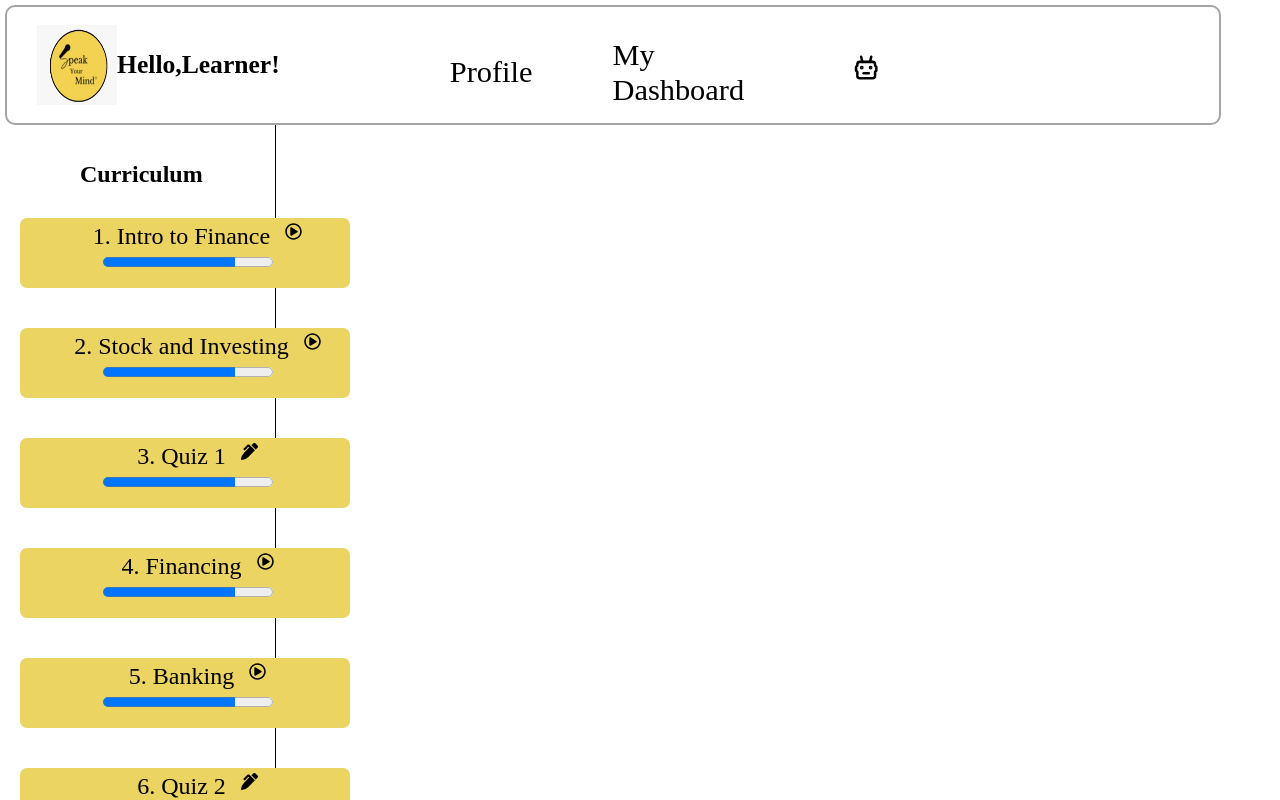
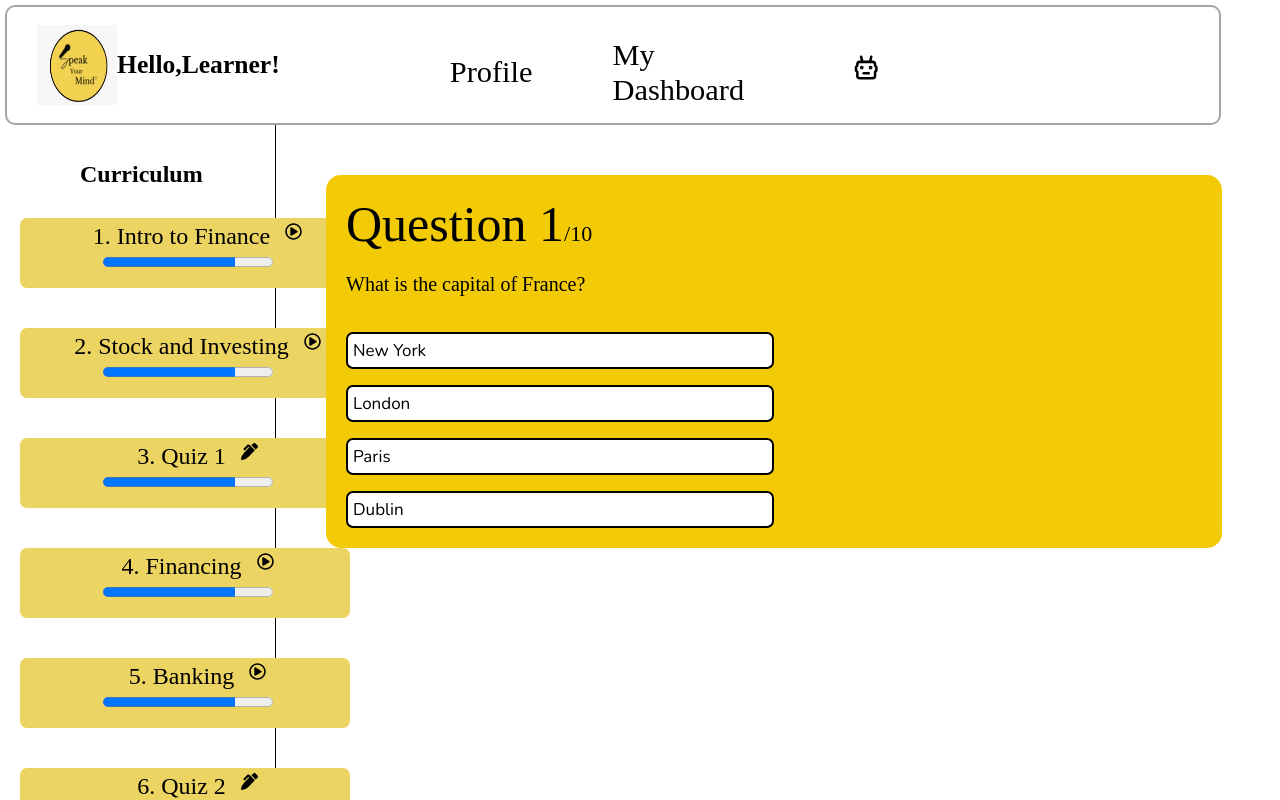
Before and after one commit to sym-edu/XP-UI, a React (Create React App) app: page /quiz in a window 1280 px wide. Shown: the top 800 px of the page. Built offline with nearby package versions, Linux system fonts and the light colour scheme.

Commit message:
rearrangements

```diff
--- a/src/App.js
+++ b/src/App.js
@@ -4,8 +4,6 @@ import LandingPage from './landingpage.jsx';
 import { BrowserRouter as Router , Switch , Route } from "react-router-dom";
 import { Login } from './Login/Login.js';
 import Register from './Login/Register.js';
-// import Assignments from './uploading/uploader.js';
-import ChatbotComponent from './chatbot/chatbot.js';
 import ProfileStatistics from './Profile/profile.js';
 import QuizComponent from './quiz/quiz.js';
 import Uploader from './uploading/uploader.js';
@@ -30,9 +28,6 @@ function App() {
             <Route exact path='/curriculum'>
                 <Curriculum />
             </Route>
-            <Route path='/chatbot'>
-                <ChatbotComponent />
-            </Route>
             <Route path='/profile'>
               <ProfileStatistics />
             </Route>
--- a/src/curriculum.js
+++ b/src/curriculum.js
@@ -1,14 +1,22 @@
-import React from "react";
+import React , {useState} from "react";
 import "./curriculum.css";
 import {AiOutlineQuestionCircle} from 'react-icons/ai';
 import Logo from './img-imports/symlogo.jpeg';
 import { FaRegPlayCircle } from "react-icons/fa";
 import { FaPenAlt} from 'react-icons/fa';
 import { Link } from "react-router-dom";
-import { TbRobot } from "react-icons/tb";
 import videoFile from './img-imports/my-video.mp4'
+import Chatbot from './chatbot/chatbot.js';
+
 
 export default function Curriculum (){
+
+  const [showChatbot, setShowChatbot] = useState(false);
+
+  const toggleChatbot = () => {
+    setShowChatbot(!showChatbot);
+  };
+
   return(
     <div className='curriculum-container'>
         <div className='nav'>
@@ -28,9 +36,8 @@ export default function Curriculum (){
             </Link>
             </li>
             <li>
-              <Link to='/chatbot' className='chatbot-link'>
-              <TbRobot />
-              </Link>
+            <span className='chatbot-span' onClick={ toggleChatbot }> Chatbot</span>
+                  { showChatbot && <Chatbot />}
             </li>
             <Link to='/helper'>
             <button className='help-button'>
--- a/src/landingpage.css
+++ b/src/landingpage.css
@@ -79,11 +79,10 @@ margin-left:120px;
     display:flex;
     flex-direction: column;
     height:80%;
-    border-left:2px solid black;
 }
 
-.content-area:border-left{
-    height:100%;
+.courses-sidebar:border-right{
+    height:200%;
 }
 
 .below-content-button{
--- a/src/quiz/quiz.css
+++ b/src/quiz/quiz.css
@@ -5,7 +5,7 @@
 
   .quii {
     background-color: #f2cb06;
-    width: 80%;
+    width: 70%;
     height: 0%;
     border-radius: 15px;
     padding: 20px;
@@ -13,6 +13,8 @@
     display: flex;
     flex-direction: column;
     justify-content: space-between;
+    margin-top: 50px;
+    margin-left:50px;
   }
 
   .score-section {
@@ -200,3 +202,8 @@
       color: rgb(0, 0, 0);
       font-weight: bold;
     }
+
+    .sidebar-quiz{
+      display:flex;
+      flex-direction: row;
+    }
--- a/src/quiz/quiz.js
+++ b/src/quiz/quiz.js
@@ -117,7 +117,7 @@ export default function QuizComponent() {
 		}
 	};
 	return (
-		<div className='curriculum-container'>
+		<div className='quiz-container'>
         <div className='nav'>
         <div className='nav-left'>
                   <img src={Logo} alt='sym-logo' className='nav-logo'/>
@@ -145,6 +145,7 @@ export default function QuizComponent() {
             </button>
         </ul>
         </div>
+		<div className='sidebar-quiz'>
 		<div className="courses-sidebar">
   <br/>
   <br/>
@@ -218,5 +219,6 @@ export default function QuizComponent() {
 			)}
 		</div>
 		</div>
+		</div>
 	);
 }
```
Also changed, not shown: src/progressbar.js (added, +13 -0 lines).
